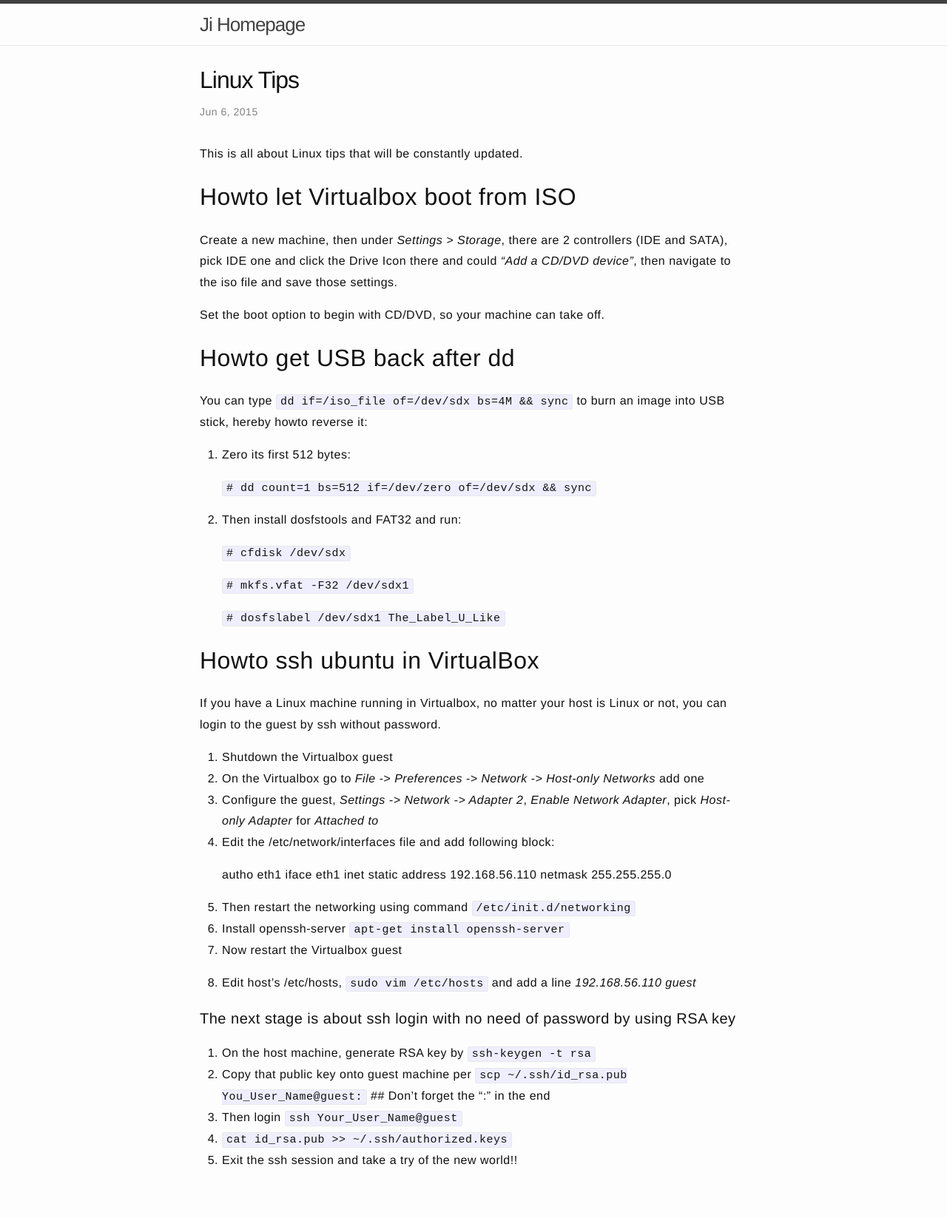
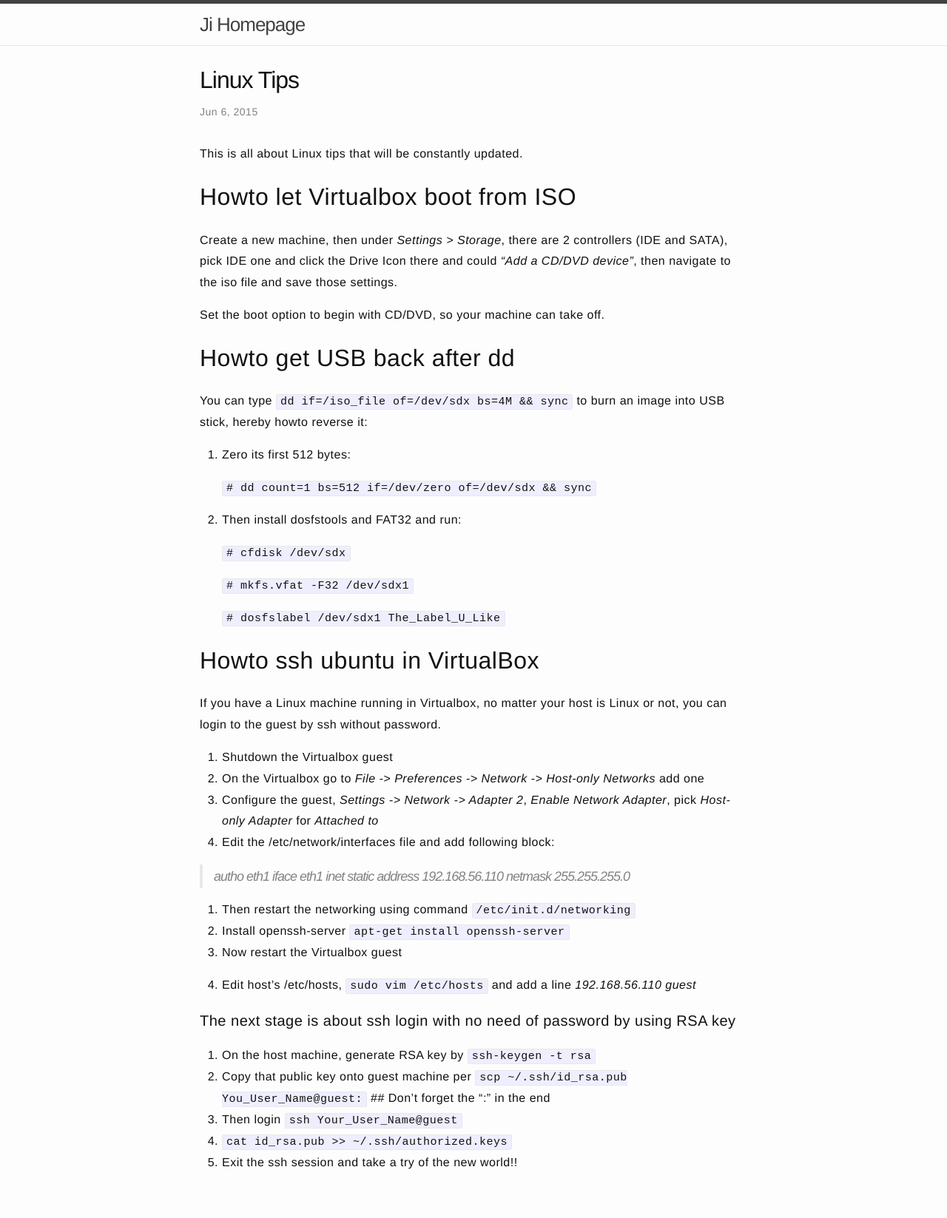
Before and after one commit to jazzi/jazzi.github.io, a Jekyll site: the page built from _posts/2015-06-06-linux-tips.md, in a window 1280 px wide. Shown: the whole page at 74% size. Built offline with Jekyll 4.4.1, drawn with Linux system fonts in a browser that asks for light colours.

Commit message:
add fresh tips

```diff
--- a/_posts/2015-06-06-linux-tips.md
+++ b/_posts/2015-06-06-linux-tips.md
@@ -32,10 +32,10 @@ If you have a Linux machine running in Virtualbox, no matter your host is Linux
 3. Configure the guest, *Settings -> Network -> Adapter 2*, *Enable Network Adapter*, pick *Host-only Adapter* for *Attached to*
 4. Edit the /etc/network/interfaces file and add following block:
 
-	autho eth1
-	iface eth1 inet static
-	address 192.168.56.110
-	netmask 255.255.255.0
+> autho eth1
+> iface eth1 inet static
+> address 192.168.56.110
+> netmask 255.255.255.0
 
 5. Then restart the networking using command `/etc/init.d/networking`
 6. Install openssh-server `apt-get install openssh-server`
```
